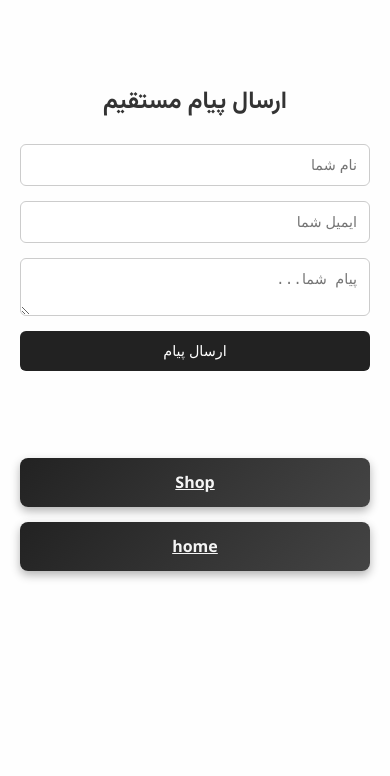
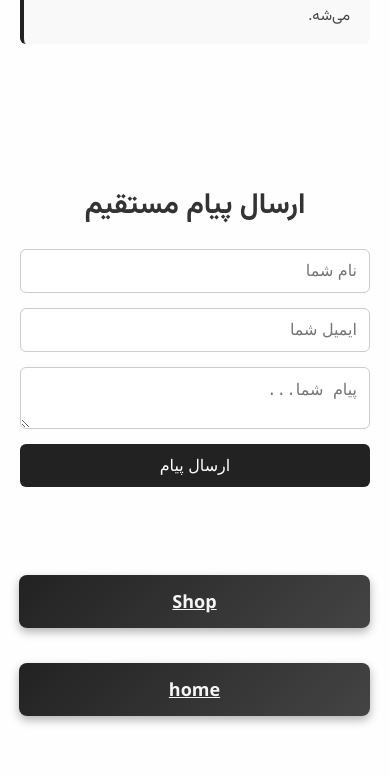
Before and after one commit to parhamramezanii/BOOMSHOP...., a plain HTML site: page docs/support.html in a window 390 px wide. Shown: the part 1157-1933 px from the top of the page. Before the commit the page ends 1778 px from the top, so only its background shows below. Drawn offline with Linux system fonts and the light colour scheme.

Commit message:
Add files via upload

```diff
--- a/docs/index.css
+++ b/docs/index.css
@@ -154,7 +154,7 @@ nav a:hover {
   background-color: #444;
 }
 
-/* فوتر */
+
 footer {
   background-color: #eee;
   text-align: center;
@@ -163,23 +163,6 @@ footer {
   color: #555;
 }
 
-/* واکنش‌گرایی */
-@media (max-width: 600px) {
-  header h1 {
-    font-size: 2rem;
-  }
-
-  .intro h2,
-  .values h2,
-  .cta h2 {
-    font-size: 1.5rem;
-  }
-
-  .btn {
-    padding: 10px 20px;
-    font-size: 0.9rem;
-  }
-}
 a {
   color: #f5f5f5;
   font-weight: 600;
@@ -202,3 +185,30 @@ a:hover {
 a:active {
   box-shadow: 0 2px 6px rgba(0,0,0,0.2);
 }
+
+
+
+
+body {
+  font-size: 16px;
+  line-height: 1.6;
+}
+
+a {
+  font-size: 16px;
+  padding: 12px 18px;
+}
+
+@media (max-width: 600px) {
+  body {
+    font-size: 15px;
+  }
+
+  a {
+    display: block;
+    margin: 10px auto;
+    font-size: 18px;
+    width: 90%;
+    text-align: center;
+  }
+}
--- a/docs/shop.css
+++ b/docs/shop.css
@@ -148,3 +148,28 @@ a:hover {
 a:active {
   box-shadow: 0 2px 6px rgba(0,0,0,0.2);
 }
+
+
+body {
+  font-size: 16px;
+  line-height: 1.6;
+}
+
+a {
+  font-size: 16px;
+  padding: 12px 18px;
+}
+
+@media (max-width: 600px) {
+  body {
+    font-size: 15px;
+  }
+
+  a {
+    display: block;
+    margin: 10px auto;
+    font-size: 18px;
+    width: 90%;
+    text-align: center;
+  }
+}
--- a/docs/suport.css
+++ b/docs/suport.css
@@ -139,27 +139,6 @@ footer {
 }
 
 
-@media (max-width: 600px) {
-  header h1 {
-    font-size: 2rem;
-  }
-
-  .contact-info h2,
-  .faq h2,
-  .contact-form h2 {
-    font-size: 1.5rem;
-  }
-
-  .contact-form input,
-  .contact-form textarea {
-    font-size: 0.9rem;
-  }
-
-  .contact-form button {
-    font-size: 0.9rem;
-  }
-}
-
 a {
   color: #f5f5f5;
   font-weight: 600;
@@ -170,7 +149,7 @@ a {
   box-shadow: 0 4px 10px rgba(0,0,0,0.3);
 }
 
-/* حالت hover */
+
 a:hover {
   background: linear-gradient(135deg, #f30004, #ff0000);
   color: #000;
@@ -181,3 +160,29 @@ a:hover {
 a:active {
   box-shadow: 0 2px 6px rgba(0,0,0,0.2);
 }
+
+
+
+body {
+  font-size: 16px;
+  line-height: 1.6;
+}
+
+a {
+  font-size: 16px;
+  padding: 12px 18px;
+}
+
+@media (max-width: 600px) {
+  body {
+    font-size: 15px;
+  }
+
+  a {
+    display: block;
+    margin: 10px auto;
+    font-size: 18px;
+    width: 90%;
+    text-align: center;
+  }
+}
```
